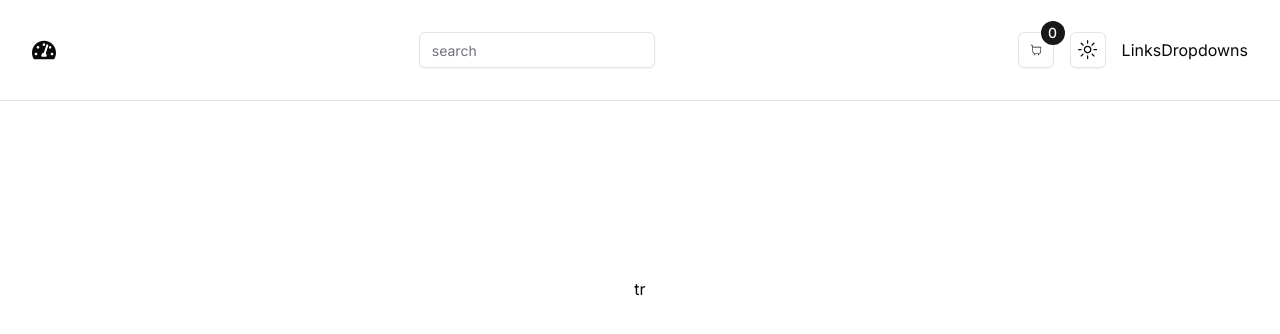
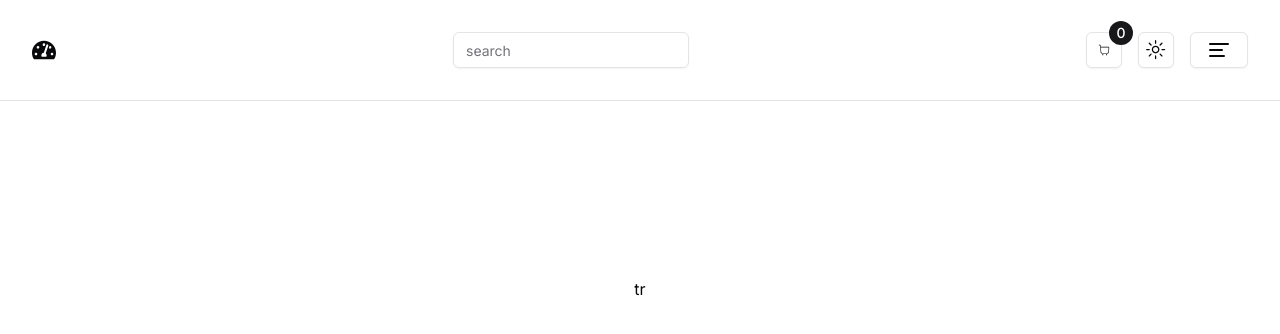
Before and after one commit to Rogena5/Store-with-next, a Next.js app: page / in a window 1280 px wide. Shown: the top 334 px of the page. Built offline with nearby package versions, Linux system fonts and the light colour scheme.

Commit message:
LinksDropdown Component - Initial Setup

```diff
--- a/components/navbar/LinksDropdowns.tsx
+++ b/components/navbar/LinksDropdowns.tsx
@@ -1,7 +1,29 @@
 import React from 'react'
-
+import {
+  DropdownMenu,
+  DropdownMenuContent,
+  DropdownMenuItem,
+  DropdownMenuTrigger,
+} from "@/components/ui/dropdown-menu"
+import {Button} from '@/components/ui/button'
+import Link from 'next/link'
+import {links} from '../../utils/links'
+import { LuAlignLeft } from 'react-icons/lu'
 export default function LinksDropdowns() {
   return (
-    <div>LinksDropdowns</div>
+ <>
+ <DropdownMenu>
+  <DropdownMenuTrigger asChild>
+    <Button variant='outline' className='flex gap-4 max-w-[100px]'>
+      <LuAlignLeft className='h-6 w-6'/>
+    </Button>
+  </DropdownMenuTrigger>
+  <DropdownMenuContent align='start' className='w-48' sideOffset={10}>
+    {links.map((link)=> {return <DropdownMenuItem key={link.href}>
+  <Link href={link.href} className='capitalize w-full'>{link.label}</Link>
+    </DropdownMenuItem>})}
+  </DropdownMenuContent>
+ </DropdownMenu>
+ </>
   )
 }
--- /dev/null
+++ b/utils/links.ts
@@ -0,0 +1,13 @@
+type Navlink = {
+    href: string;
+    label: string;
+}
+
+export const links: Navlink[]=[
+    {href: '/', label: 'home'},
+    {href: '/about', label: 'about'},
+    {href: '/products', label: 'products'},
+    {href: '/favorites', label: 'favorites'},
+    {href: '/cart', label: 'cart'},
+    {href: '/orders', label: 'orders'},
+]
```
